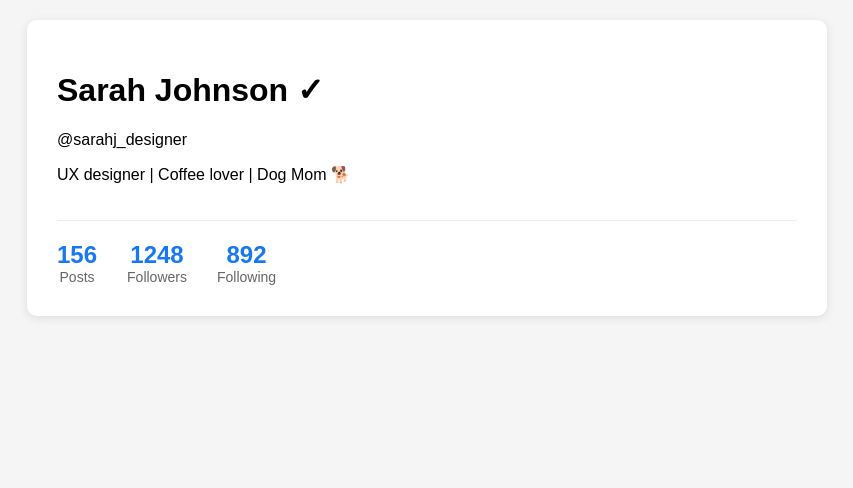
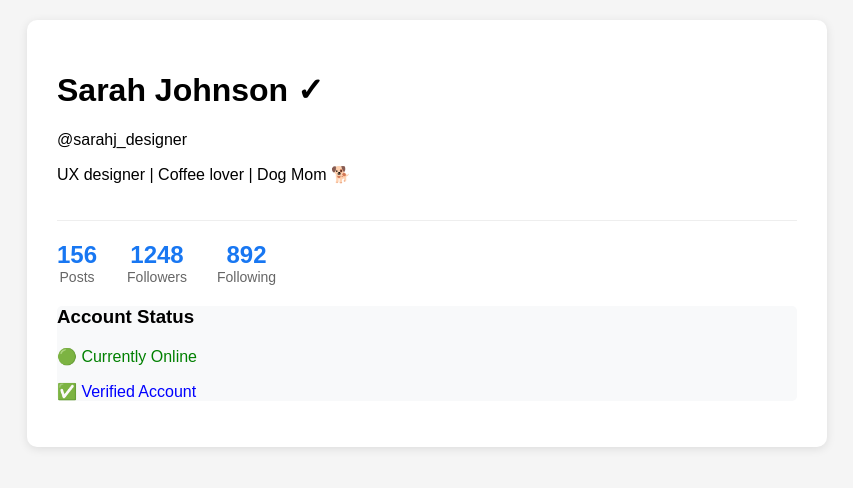
Before and after one commit to PSGrobet/ConnectHub, a PHP site: page /hello-social.php in a window 1280 px wide. Shown: the top 488 px of the page, without its empty margins (213-1066 px from the left). Run offline with PHP 8.4, Linux system fonts and the light colour scheme; some libraries are stand-ins or nearby versions.

Commit message:
hello-social.php section 3

```diff
--- a/hello-social.php
+++ b/hello-social.php
@@ -72,7 +72,7 @@
         echo "</div>";
 
         // Display profile statistics
-        echo "<div class='profile1-stats'>";
+        echo "<div class='profile-stats'>";
 
             echo "<div class='stat'>";
             echo "<div class='stat-number'>" . $post_count . "</div>";
@@ -90,6 +90,26 @@
             echo "</div>";
 
         echo "</div>";
+
+        echo "<div class='user-status' style='margin-top: 20px; paddig: 15px; background: #f8f9fa; border-radius: 5px;'>";
+
+            echo "<h3>Account Status</h3>";
+
+            // Show online status
+            if (is_online) {
+                echo "<p style='color:green;'>🟢 Currently Online</p>";
+            } else {
+                echo "<p style='color: gray;'>⚫ Offline</p>";
+            }
+
+            // Show verification status
+            if (is_verified) {
+                echo "<p style='color: blue;'>✅ Verified Account</p>";
+            } else {
+                echo "<p style='color: orange;'>⚠️ Unverified Account</p>";
+            }
+
+        echo "</div>";
         ?>
     </div>
 </body>
```
Lines whose indentation alone changed are shown as unchanged.
